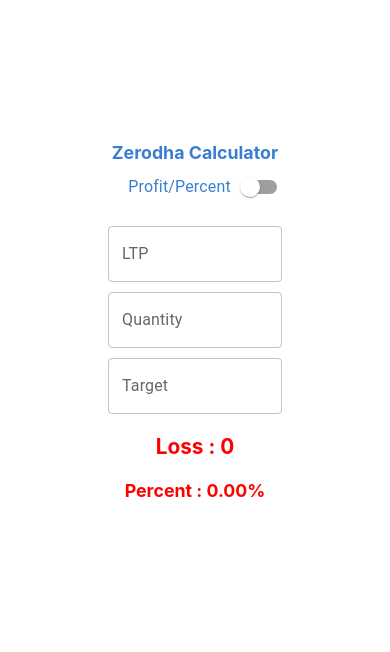
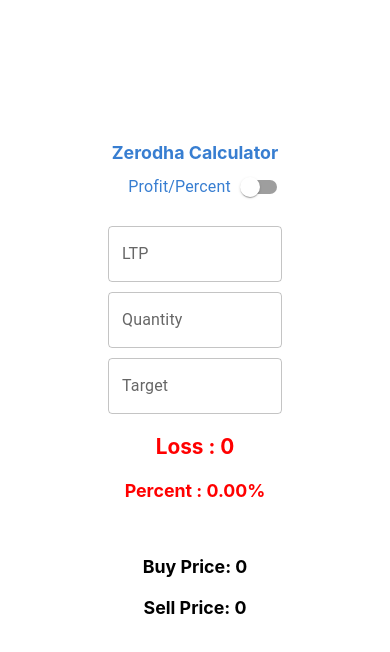
Before and after one commit to BalajiV27/zerodha-intraday-calculator, a React (Create React App) app: page / in a window 390 px wide. Both pictures are taken after a click on the label "Profit/Percent". Shown: the top 652 px of the page. Built offline with nearby package versions, Linux system fonts and the light colour scheme.

Commit message:
updated with total price

```diff
--- a/src/components/ProfitFindingCalculator.jsx
+++ b/src/components/ProfitFindingCalculator.jsx
@@ -41,6 +41,18 @@
         className={profit > 0 ? "bullish" : "bearish"}
         text={profit > 0 ? `Percent : ${profitPercent}%` : `Percent : ${profitPercent}%` }
       ></TextDisplay>
+      <div className="total-price">
+       <TextDisplay
+        header={"h4"}
+        className='black'
+        text={'Buy Price: '+ltp*lotSize}
+      ></TextDisplay>
+       <TextDisplay
+        header={"h4"}
+        className='black'
+        text={'Sell Price: '+sellPrice*lotSize}
+      ></TextDisplay>
+      </div>
     </div>
   );
 }
--- a/src/index.css
+++ b/src/index.css
@@ -24,6 +24,10 @@
 
 .bearish{
   color: red;
+}
+
+.black{
+  color: black;
 }
 
 .flex-container {
@@ -82,6 +86,13 @@
   margin-bottom:20px;
 }
 
+.total-price{
+  margin-top:50px;
+  justify-content: space-evenly;
+  align-items: flex-start;
+  display: flex;
+}
+
 @media only screen and (max-width: 768px) {
   .profitUserInput{
     margin-top:20px;
@@ -92,6 +103,16 @@
     margin-bottom:20px;
     gap: 10px;
   }
+
+  .total-price{
+    justify-content: space-evenly;
+    align-items: center;
+    display: flex;
+    flex-direction: column;
+    margin-bottom:20px;
+    gap: 10px;
+  }
+
 }
 h5
 {
```
